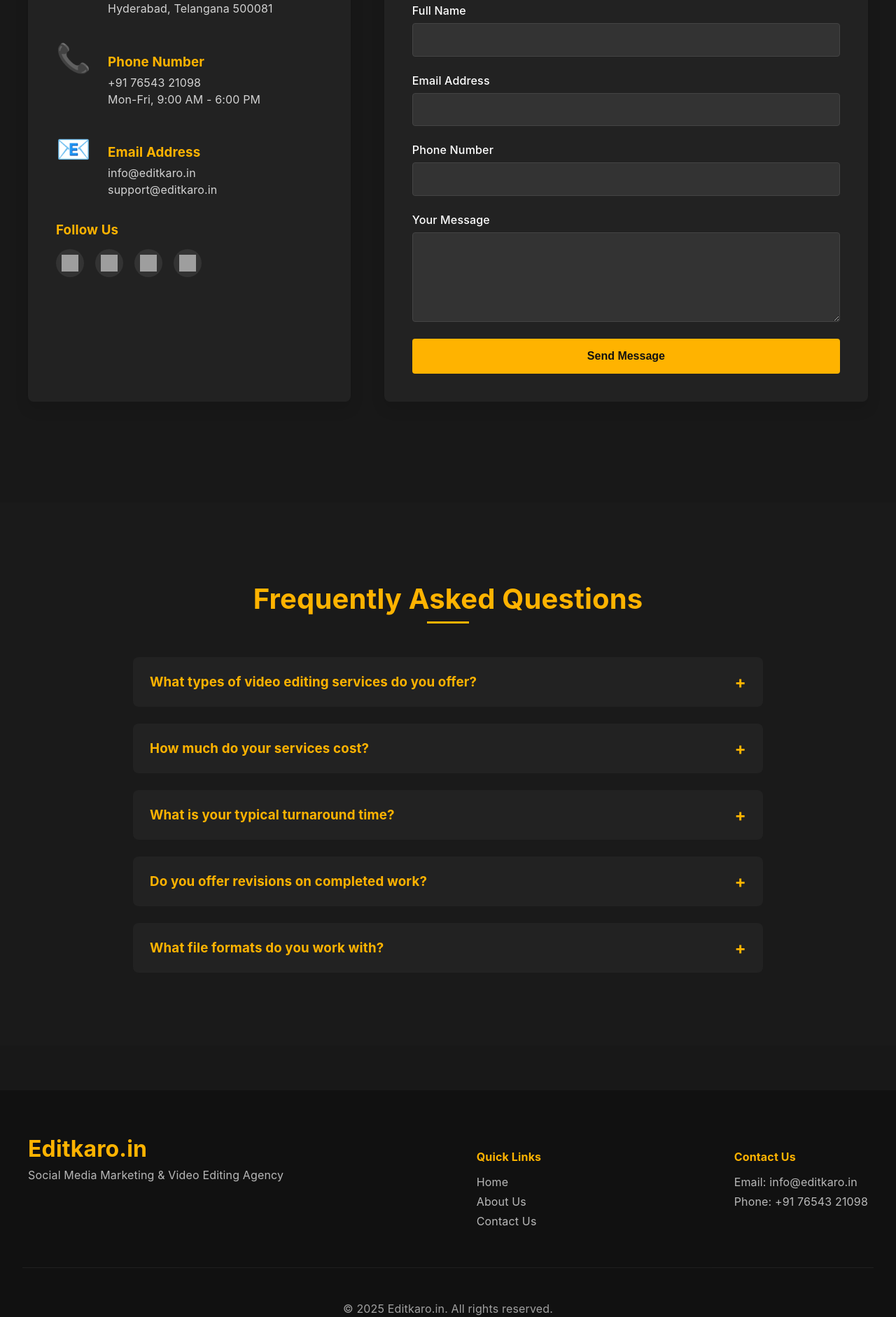
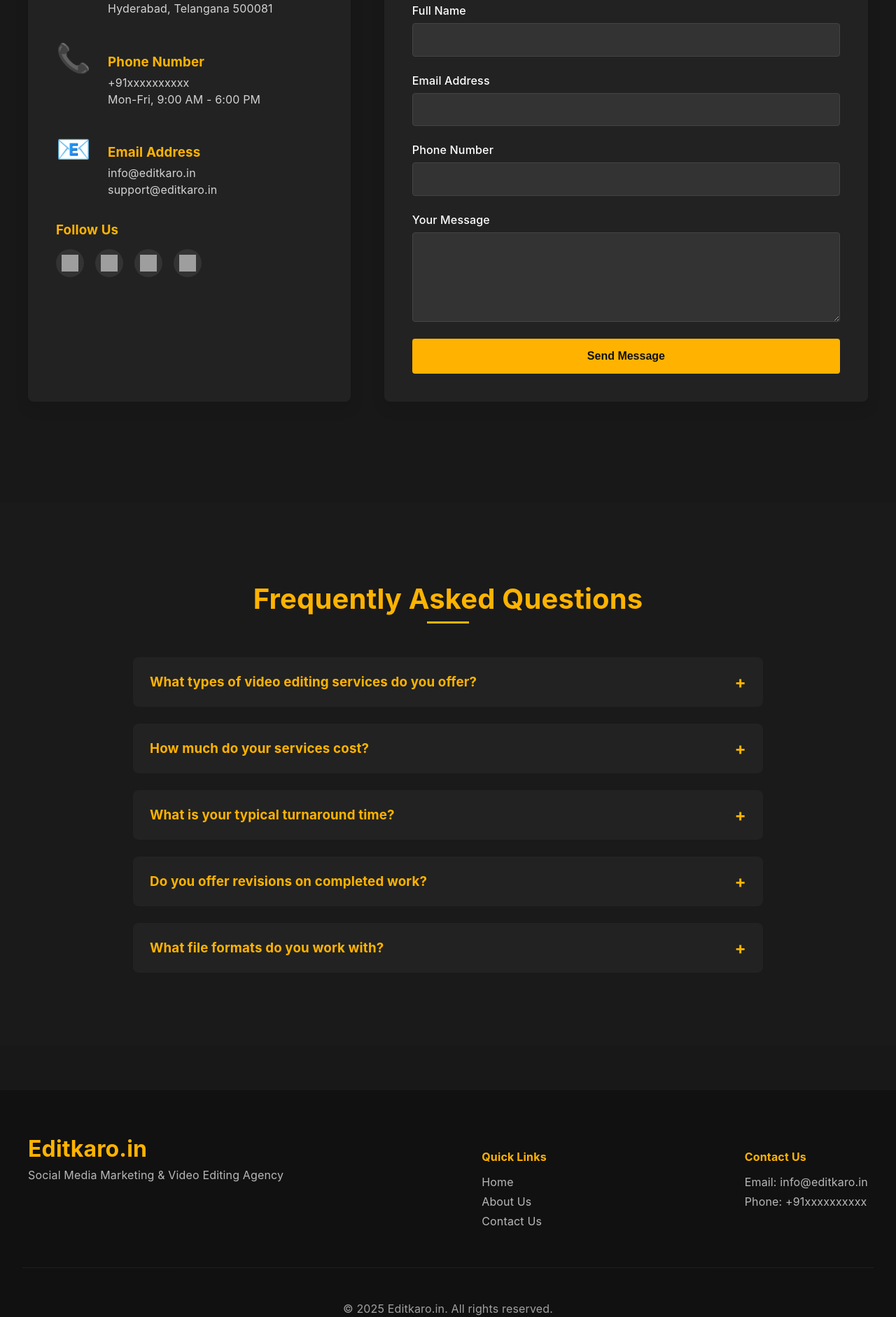
Before and after one commit to ashrithbalgury3824/Mini-Project-Portfolio-Page-for-Editkaro.in-, a plain HTML site: page contact.html in a window 1280 px wide. Shown: the part 485-2367 px from the top of the page at 70% size. Drawn offline with Linux system fonts and the light colour scheme; grey boxes are pictures that could not be loaded.

Commit message:
Update phone number format to +91xxxxxxxxxx for privacy

```diff
--- a/contact.html
+++ b/contact.html
@@ -44,7 +44,7 @@
                         <div class="contact-icon">📞</div>
                         <div class="contact-text">
                             <h3>Phone Number</h3>
-                            <p>+91 76543 21098</p>
+                            <p>+91xxxxxxxxxx</p>
                             <p>Mon-Fri, 9:00 AM - 6:00 PM</p>
                         </div>
                     </div>
@@ -166,7 +166,7 @@
             <div class="footer-contact">
                 <h4>Contact Us</h4>
                 <p>Email: info@editkaro.in</p>
-                <p>Phone: +91 76543 21098</p>
+                <p>Phone: +91xxxxxxxxxx</p>
             </div>
         </div>
         <div class="footer-bottom">
```
Also changed, not shown: about.html (+1 -1 lines), index.html (+1 -1 lines).
